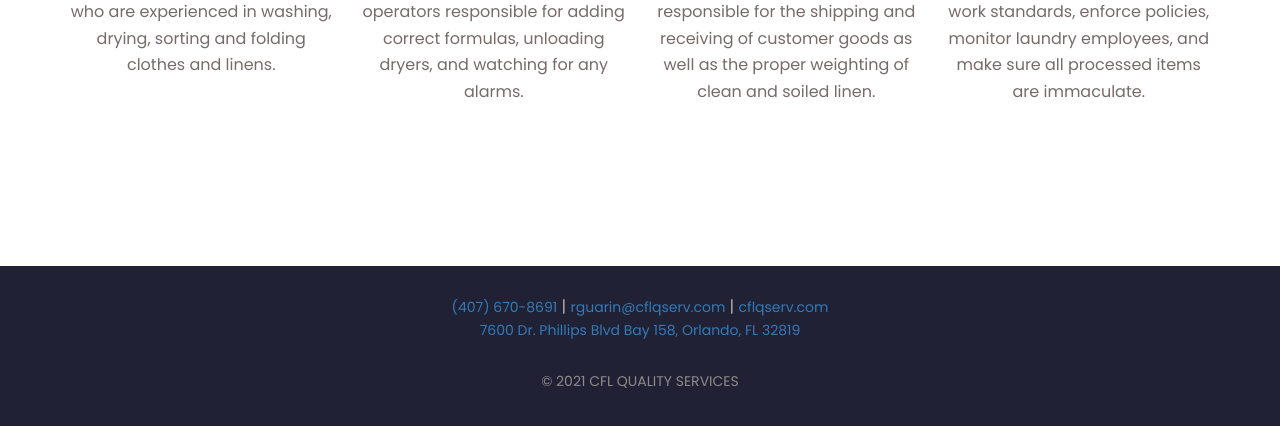
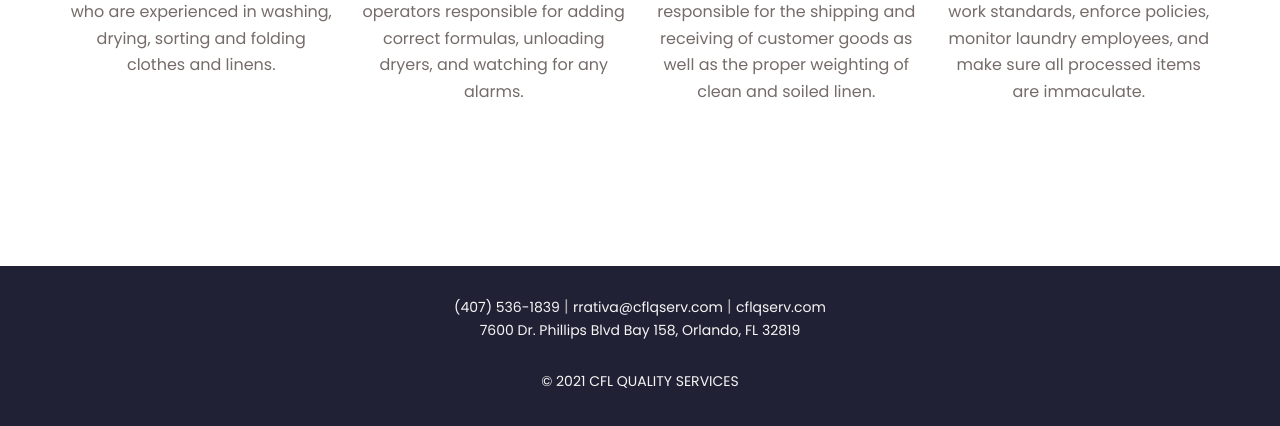
Before and after one commit to Peterortiz82/cfl_quality_services, a PHP site: page / in a window 1280 px wide. Shown: the part 2069-2495 px from the top of the page. Run offline with PHP 8.4, Linux system fonts and the light colour scheme; some libraries are stand-ins or nearby versions; some web fonts are replaced.

Commit message:
updated contact information

```diff
--- a/assets/css/style.css
+++ b/assets/css/style.css
@@ -1579,6 +1579,11 @@ a:active.learn-btn{
 	text-transform: initial;
 }/* hm-foot-title */
 
+.hm-foot-para a{
+	color:#f5f5f5;
+	text-decoration: none;
+}/* hm-foot-title */
+
 /*hm-foot-icon*/
 .hm-foot-icon {
     margin-top: 33px;
@@ -1718,7 +1723,7 @@ a:active.learn-btn{
 	padding: 30px 0 35px;
 }
 .foot-copyright{
-	color:#8b8b8b;
+	color:#f5f5f5;
 	font-size:16px;
 	font-family: 'Poppins', sans-serif;
 }
--- a/index.html
+++ b/index.html
@@ -4,7 +4,7 @@
     <head>
 			<!-- META DATA -->
 			<meta charset="utf-8">
-			<meta name="description" content="Serving Central Florida's commercial laundry needs. (407) 670-8691 | rguarin@cflqserv.com | cflqserv.com">
+			<meta name="description" content="Serving Central Florida's commercial laundry needs. (407) 670-8691 | rrativa@cflqserv.com | cflqserv.com">
 			<meta name="google-site-verification" content="mvZlj2W1cPSrqjwrTxuDAzeWxbJF2Ve61znoElBhg_w"/>
 			<meta http-equiv="X-UA-Compatible" content="IE=edge">
 			<title>CFL QUALITY SERVICES</title>
@@ -301,7 +301,7 @@
 								</div><!--/.hm-foot-title-->
 								<div class="hm-foot-para">
 									<p>
-										<a href="tel: 407-670-8691">(407) 670-8691</a> | <a href="mailto: rguarin@cflqserv.com"> rguarin@cflqserv.com</a> | <a href="http://cflqserv.com/"> cflqserv.com</a>
+										<a href="tel: 407-536-1839">(407) 536-1839</a> | <a href="mailto: rrativa@cflqserv.com"> rrativa@cflqserv.com</a> | <a href="http://cflqserv.com/"> cflqserv.com</a>
 									</p>
 									<p><a href="https://www.google.com/maps/search/?api=1&query=7600%20Dr.%20Phillips%20Blvd%2C%20Bay%2C%20158%20of%20Orlando%2FL%2032819">7600 Dr. Phillips Blvd Bay 158, Orlando, FL 32819</a></p>
 								</div><!--/.hm-foot-para-->
```
